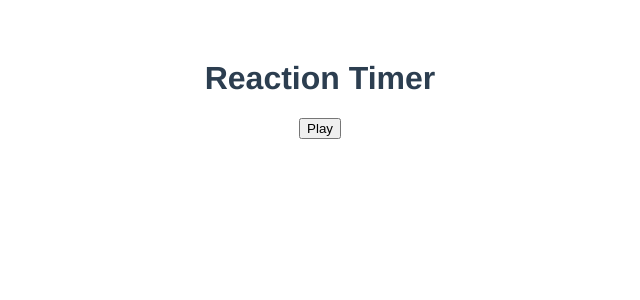
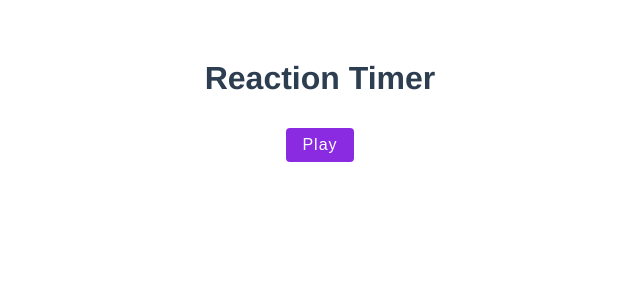
Before and after one commit to realcapobambino/simple-reaction-timer, a Vue app: page / in a window 1280 px wide. Shown: the top 300 px of the page, without its empty margins (320-960 px from the left). Built offline with nearby package versions, Linux system fonts and the light colour scheme.

Commit message:
final touch

```diff
--- a/src/App.vue
+++ b/src/App.vue
@@ -51,4 +51,21 @@
   color: #2c3e50;
   margin-top: 60px;
 }
+
+button {
+  background: blueviolet;
+  color: white;
+  border: none;
+  padding: 8px 16px;
+  border-radius: 4px;
+  font-size: 16px;
+  letter-spacing: 1px;
+  cursor: pointer;
+  margin: 10px;
+}
+
+button[disabled] {
+  opacity: 0.2;
+  cursor: not-allowed;
+}
 </style>
--- a/src/components/Results.vue
+++ b/src/components/Results.vue
@@ -1,12 +1,33 @@
 <template>
     <h3>Your reaction time is :</h3>
     <h2>{{ score }} ms</h2>
+    <h3 class="rank">{{ rank }}</h3>
 </template>
 
 <script>
 export default {
-    props: ['score']
+    props: ['score'],
+    data() {
+        return {
+            rank: null
+        }
+    },
+    mounted() {
+        if (this.score < 250) {
+            this.rank = 'Awesome Reflexes 🦾'
+        } else if (this.score < 400) {
+            this.rank = 'Not Bad...'
+        } else {
+            this.rank = 'Too Slow'
+        }
+    }
 }
 </script>
 
-<style></style>
+<style>
+.rank {
+    font-size: 1.4em;
+    color: blueviolet;
+    font-weight: bold;
+}
+</style>
```
